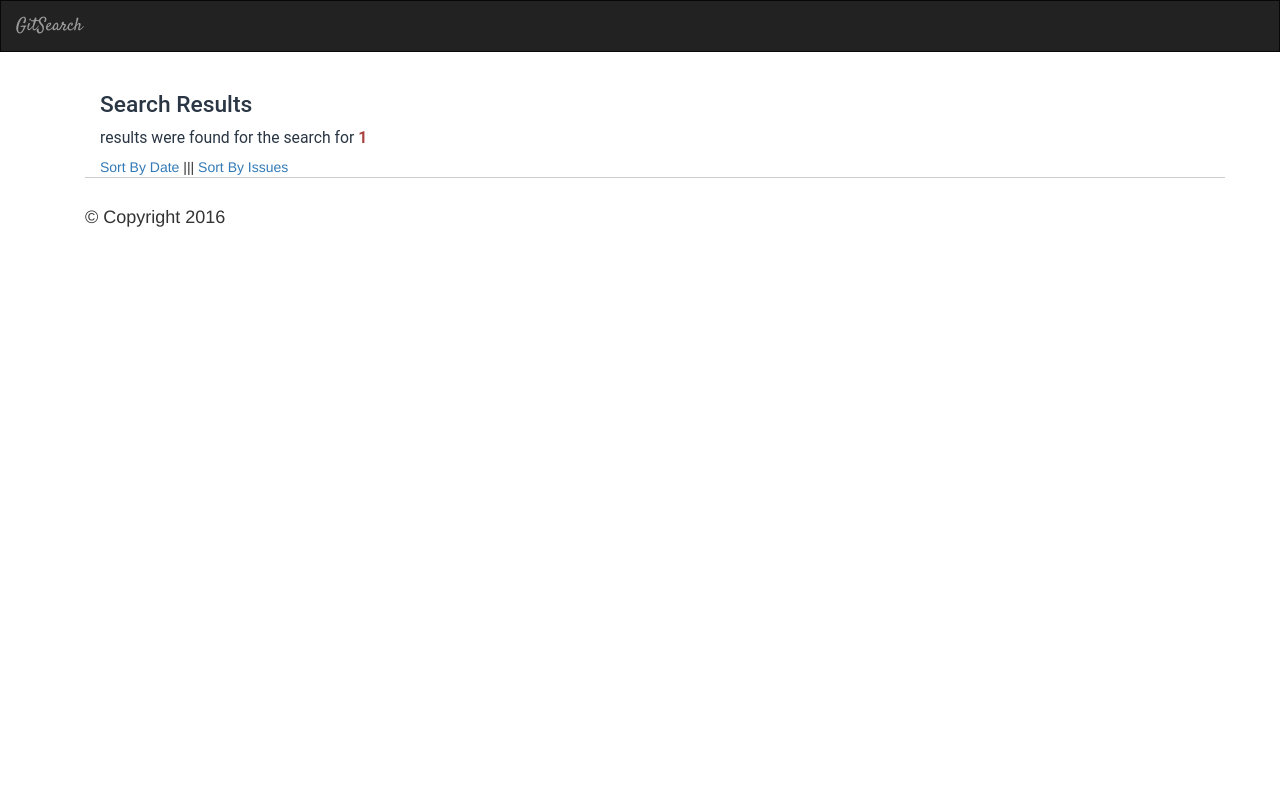
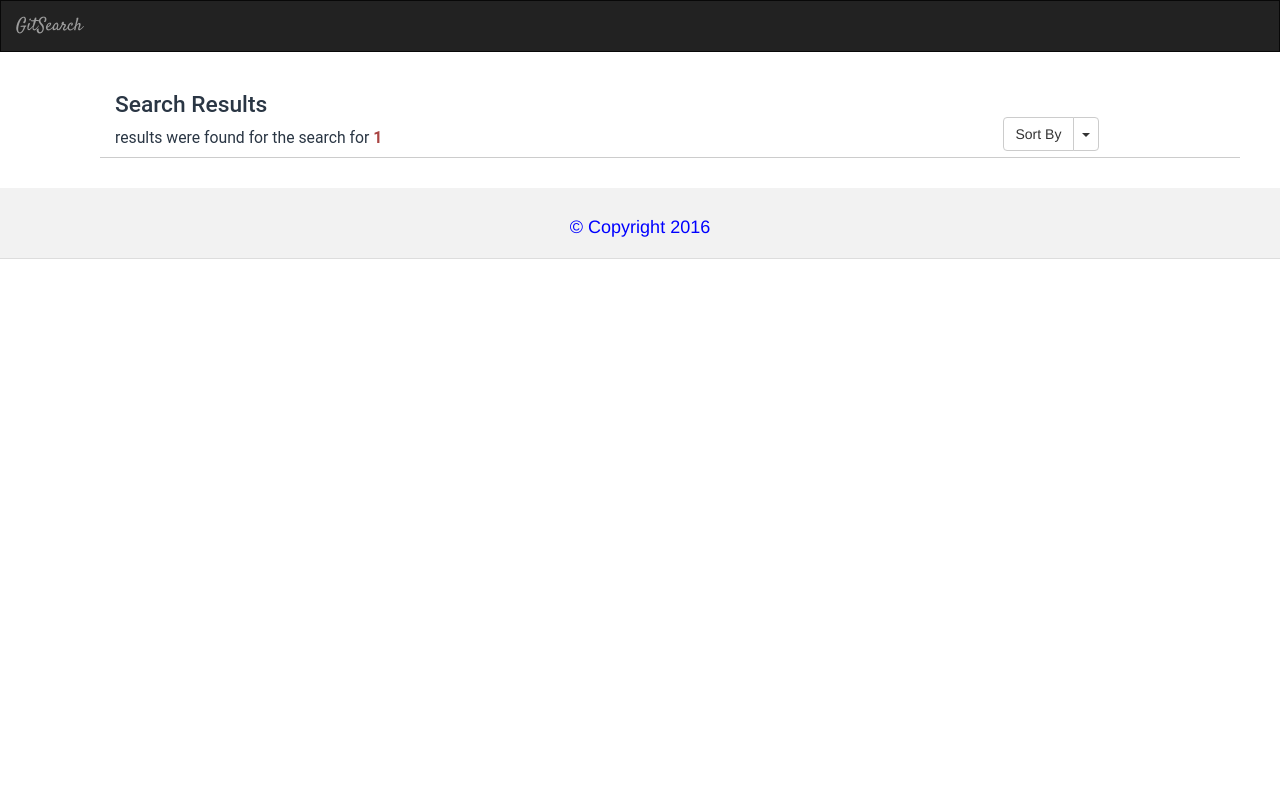
Before and after one commit to sagaragarwal94-archives/github-search, a Flask app: page /home/SortByDate/1 in a window 1280 px wide. Run offline with Flask 2, Linux system fonts and the light colour scheme; data that the repository does not hold is empty; some libraries are stand-ins or nearby versions.

Commit message:
Every Sort is working(temporary)

```diff
--- a/app/home/routes.py
+++ b/app/home/routes.py
@@ -1,15 +1,14 @@
-from flask import render_template, request
+from flask import render_template, request, g, session
 from . import home
 import requests
 from ..apicode import apiresult
+from pprint import pprint
 
 @home.route('/', methods=['GET', 'POST'])
 def index():
     if request.method == 'POST':
         org_name = request.form['search']
-        api_url = "https://api.github.com/orgs/"+ org_name + "/repos"
-        r= requests.get(api_url)
-        json_obj = r.json()
+        json_obj = apiresult(org_name)
         try:
             json_obj['message']
             context_dict = {"message":"No such organisation exists!"}
@@ -25,9 +24,37 @@ def sort_by_date(org_name):
     json_obj = apiresult(org_name)
     sorted_list = sorted(json_obj, key=lambda k: k['created_at'], reverse = True)
     return render_template('home/results.html',org_name=org_name,sorted_list=sorted_list)
+"""
+    #json_obj = apiresult(org_name)
+    json_dict = session.get('json_obj')
+    #json_var = g.get('json_obj',None)
+    pprint(json_dict)
+    try:
+        json_dict['message']
+        context_dict = {"message":"No such organisation exists!"}
+        return render_template('home/results.html',context_dict=context_dict)
+    except:
+        sorted_list = sorted(json_dict, key=lambda k: k['created_at'], reverse = True)
+        return render_template('home/results.html',org_name=org_name,sorted_list=sorted_list)
+        #return "Hi"
+"""
 
 @home.route('/SortByIssues/<org_name>')
 def sort_by_issues(org_name):
     json_obj = apiresult(org_name)
     sorted_list = sorted(json_obj, key=lambda k: k['open_issues'], reverse = True)
     return render_template('home/results.html',org_name=org_name,sorted_list=sorted_list)
+
+"""
+    json_dict = session.get('json_obj')
+    #json_var = g.get('json_obj',None)
+    pprint(json_dict)
+    try:
+        json_dict['message']
+        context_dict = {"message":"No such organisation exists!"}
+        return render_template('home/results.html',context_dict=context_dict)
+    except:
+        sorted_list = sorted(json_dict, key=lambda k: k['open_issues'], reverse = True)
+        return render_template('home/results.html',org_name=org_name,sorted_list=sorted_list)
+        #return "Hi"
+"""
--- a/app/static/css/results.css
+++ b/app/static/css/results.css
@@ -1,3 +1,7 @@
+html, body {
+  height: 100%;
+}
+
 .navbar {
     border-radius: 0;
 }
@@ -5,12 +9,26 @@
 .navbar-brand {
     font-family: 'Satisfy', cursive;
 }
-
-
+#sortbar {
+    margin-top: 45px;
+    padding-left: 70px;
+}
+#footerwrap {
+		background: #f2f2f2;
+        margin-top: 10px;
+		padding-top: 20px;
+		padding-bottom: 50px;
+		border-bottom: 1px solid #ddd;
+		text-align: center;
+        position: relative;
+	}
+#footerwrap h4 {
+		color: blue;
+	}
 
 @import "http://fonts.googleapis.com/css?family=Roboto:300,400,500,700";
 
-.container { margin-top: 20px; }
+.container { margin-top: 20px;}
 .mb20 { margin-bottom: 20px; }
 
 hgroup { padding-left: 15px; border-bottom: 1px solid #ccc; }
--- a/app/static/css/style.css
+++ b/app/static/css/style.css
@@ -11,6 +11,9 @@
 }
 #eg2 {
     margin-bottom: 210px;
+}
+#footer{
+    margin-bottom: 15px;
 }
 #footerwrap {
 		background: #f2f2f2;
--- a/app/templates/base.html
+++ b/app/templates/base.html
@@ -28,6 +28,8 @@
     {% block body %}
 {% endblock %}
 <!-- Footer -->
+
+
 	<div id="footerwrap">
                 <div class="col-lg-12">
 				<h4>&#169; Copyright 2016 </h4>
--- a/app/templates/home/index.html
+++ b/app/templates/home/index.html
@@ -11,7 +11,7 @@
 {% endblock %}
 
 {% block body %}
-<div class="container">
+<div class="container" id="footer">
     <div class="row" id='eg2'>
         <div class="col-md-6 col-md-offset-3" id="eg1">
             <div class="panel panel-login">
--- a/app/templates/home/results.html
+++ b/app/templates/home/results.html
@@ -8,29 +8,24 @@
 
 
 {% block body %}
-<!-- Page Content -->
 <div class="container">
        <div class="row">
-           <div class="col-md-3">
+          <div class="col-md-9">
+                <!-- Page Content -->
+                         <div class="col-md-3" >
+                            <div class="container">
+                                <hgroup class="mb20">
                                     {% if context_dict %}
                                         <h3>{{ context_dict['message'] }}</h3>
                                     {% else %}
-               <div class="container">
-
-                   <hgroup class="mb20">
                                         <h1>Search Results</h1>
                                         <h2 class="lead">results were found for the search for <strong class="text-danger">{{org_name}}</strong></h2>
-                    <a href="{{ url_for('home.sort_by_date',org_name=org_name) }}">Sort By Date</a>
-                    |||
-                    <a href="{{ url_for('home.sort_by_issues',org_name=org_name) }}">Sort By Issues</a>
                                 </hgroup>
                                         {% for row in sorted_list %}
-
-                   <section class="col-xs-12 col-sm-6 col-md-12">
+                                            <section class="col-md-9">
                                             <article class="search-result row">
-
                                             <div class="col-xs-12 col-sm-12 col-md-7 excerpet">
-                            <h3><a href="#" title="">{{row['name']}}</a></h3>
+                                                  <h3><a href="https://github.com/{{org_name}}/{{row['name']}}" title="">{{row['name']}}</a></h3>
                                                   <p>Created Date:- {{row['created_at']}} </p>
                                                   <p>Issues:- {{row['open_issues']}} </p>
                                                   <br />
@@ -40,12 +35,23 @@
                                             </article>
                                             </section>
                                         {% endfor %}
+                            </div>
+                        </div>
+            </div>
+            <div class="col-md-3" id="sortbar">
+                <div class="btn-group">
+                    <button type="button" class="btn btn-default">Sort By</button>
+                    <button type="button" data-toggle="dropdown" class="btn btn-default dropdown-toggle"><span class="caret"></span></button>
 
+                     <ul class="dropdown-menu">
+                        <li><a href="#" ><span class="{% block dropdownok1 %}{% endblock %}"></span> Name</a></li>
+                        <li><a href="{{ url_for('home.sort_by_date',org_name=org_name) }}" ><span class="{% block dropdownok2 %}{% endblock %}"></span> Created Date</a></li>
+                        <li><a href="{{ url_for('home.sort_by_issues',org_name=org_name) }}" ><span class="{% block dropdownok3 %}{% endblock %}"></span> Issues</a></li>
+                     </ul>
+                </div>
+            </div>
     {% endif %}
-
-
+  </div>
 </div>
 
-
-
 {% endblock %}
--- /dev/null
+++ b/app/templates/home/sortbydate.html
@@ -0,0 +1,3 @@
+{% extends 'home/results.html' %}
+
+{% block dropdownok2 %}glyphicon glyphicon-ok pull-right{% endblock %}
--- /dev/null
+++ b/app/templates/home/sortbyname.html
@@ -0,0 +1,3 @@
+{% extends 'home/results.html' %}
+
+{% block dropdownok1 %}glyphicon glyphicon-ok pull-right{% endblock %}
```
Lines whose indentation alone changed are shown as unchanged.
